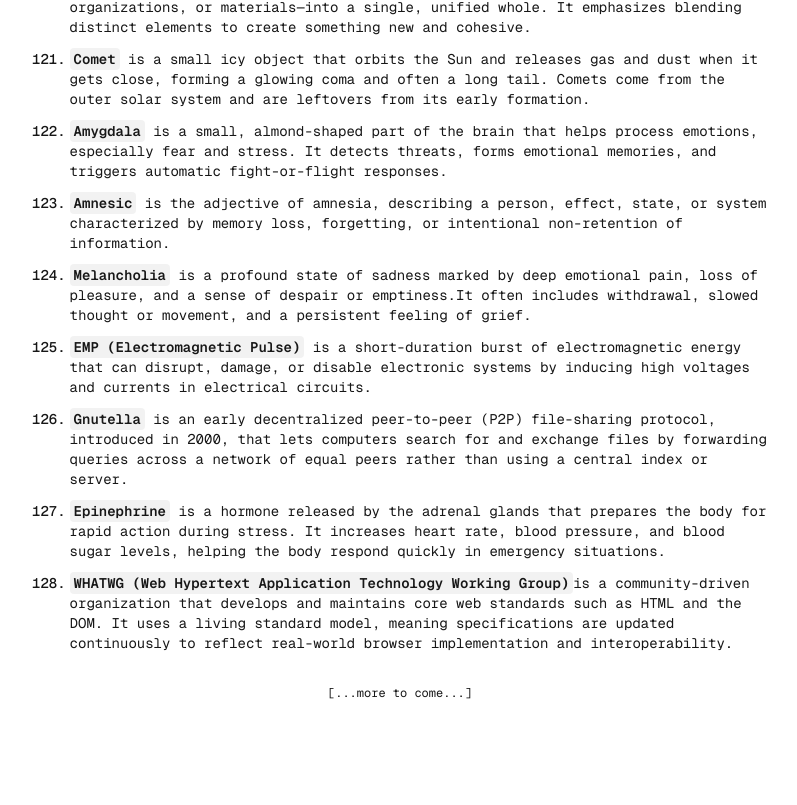
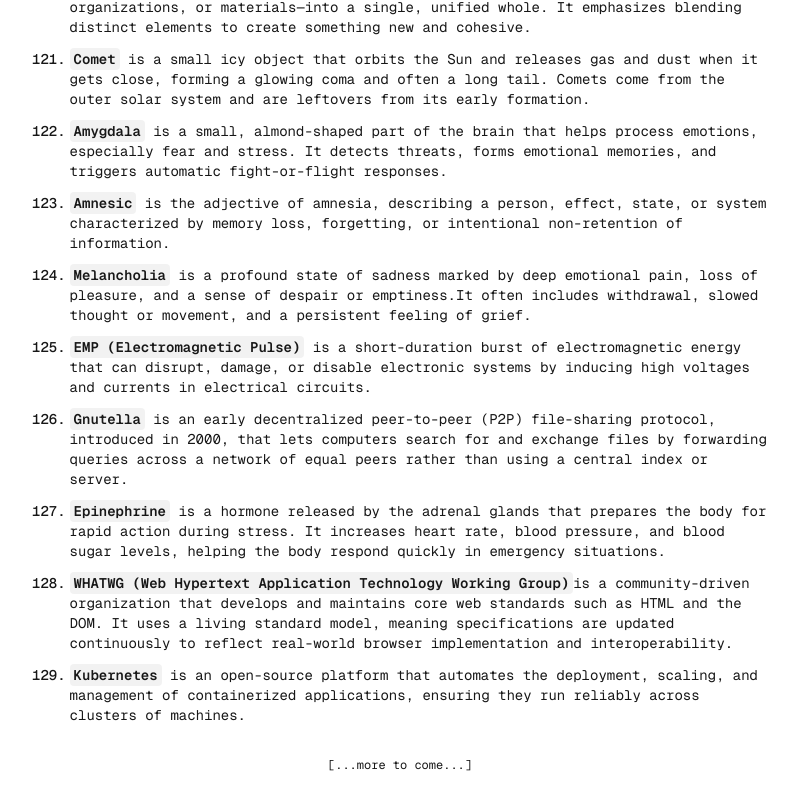
Before and after one commit to BrahimBoussada/mind-log, a Next.js app: page / in a window 1280 px wide. Shown: the part 7814-8619 px from the top of the page, without its empty margins (240-1037 px from the left). Before the commit the page ends 8547 px from the top, so only its background shows below. Built offline with nearby package versions, Linux system fonts and the light colour scheme.

Commit message:
log:23-12-2025

```diff
--- a/src/app/page.tsx
+++ b/src/app/page.tsx
@@ -1230,6 +1230,15 @@ export default function Home() {
           </Text>
         </Note>
 
+        <Note>
+          <N>129.</N>
+          <Text>
+            <Key>Kubernetes</Key> is an open-source platform that automates the
+            deployment, scaling, and management of containerized applications,
+            ensuring they run reliably across clusters of machines.
+          </Text>
+        </Note>
+
         {/* --- end --- */}
       </NoteWrapper>
 
```
